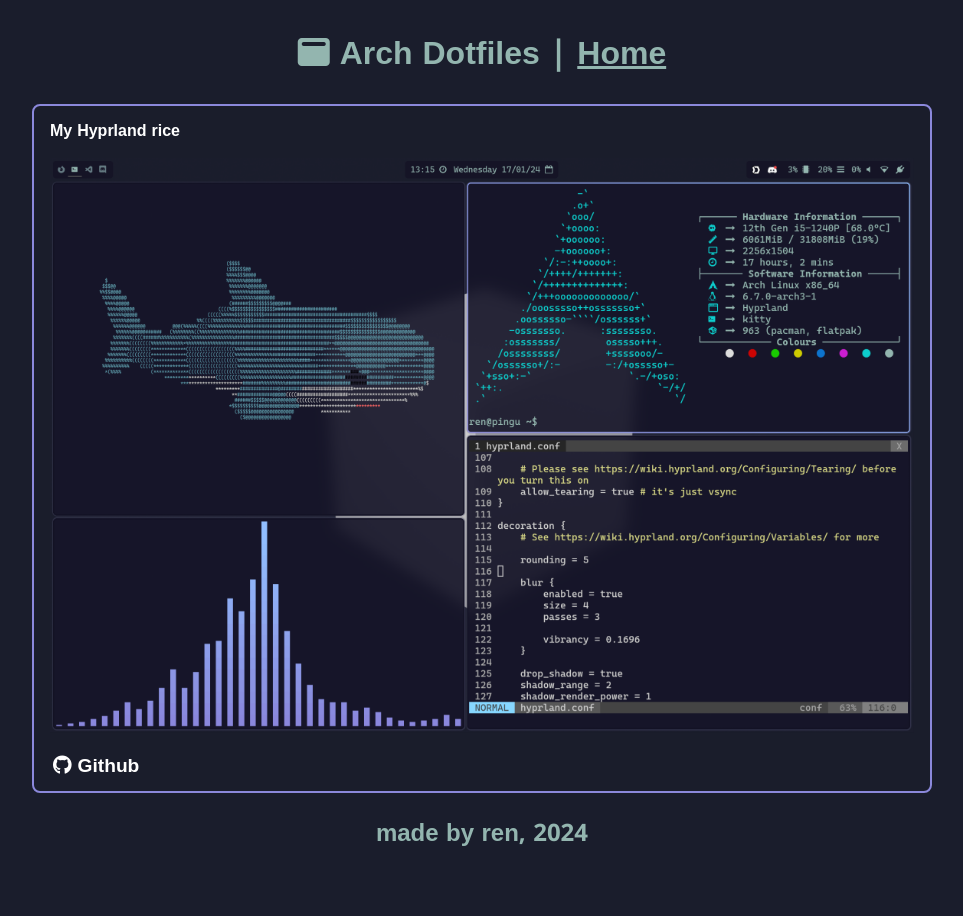
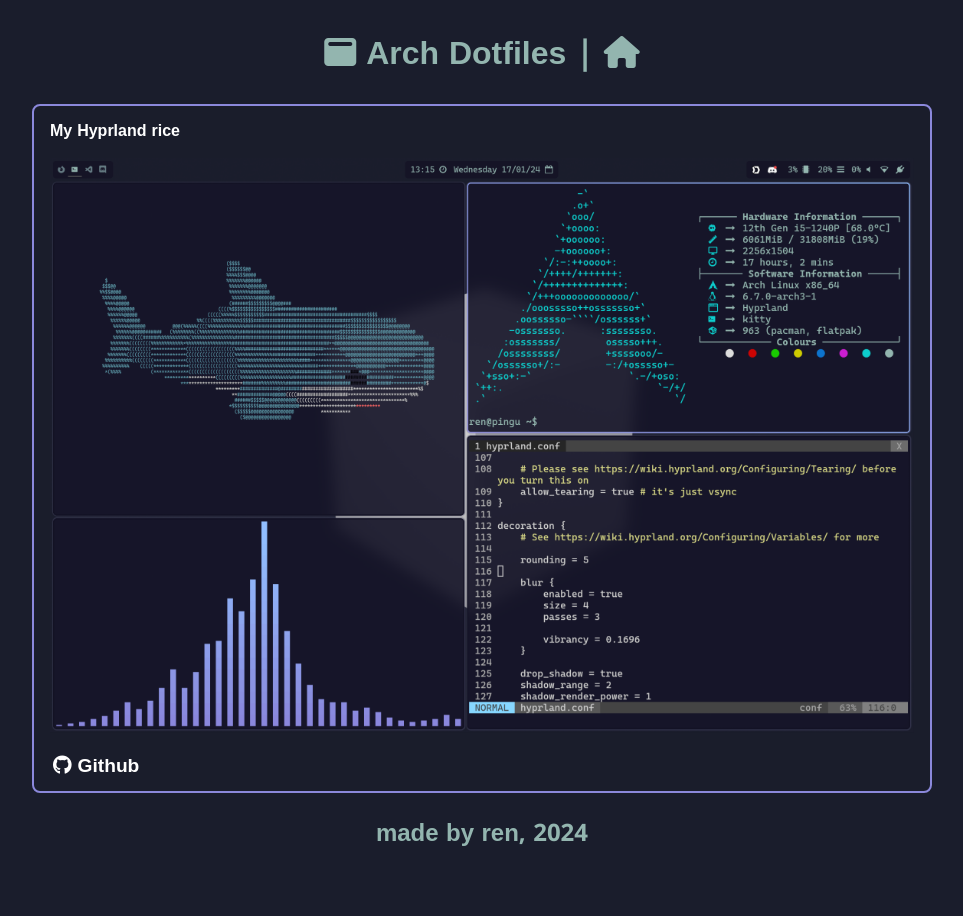
Before and after one commit to renpenguin/renpenguin.github.io, a Jekyll site: the page built from _projects/hyprdots.md, in a window 1280 px wide. Shown: the whole page, without its empty margins (158-1121 px from the left). Built offline with Jekyll 4.4.1, drawn with Linux system fonts in a browser that asks for light colours; nearby versions of some CDN libraries.

Commit message:
use icon for home button on project page

```diff
--- a/_layouts/project.html
+++ b/_layouts/project.html
@@ -5,7 +5,8 @@
 
 <h1>
 	<i class="i {{ page.icon }}" aria-hidden="true"></i>
-	{{ page.pretty_title | default: page.title }} | <a href="/">Home</a>
+	{{ page.pretty_title | default: page.title }}
+	| <a href="/"><i class="fa-solid fa-house"></i></a>
 </h1>
 
 <div class="link-box selected {{ page.class }}" id="{{ page.title | slugify }}" {% if page.color %}style="background: {{ page.color }};"{% endif %}>
```
